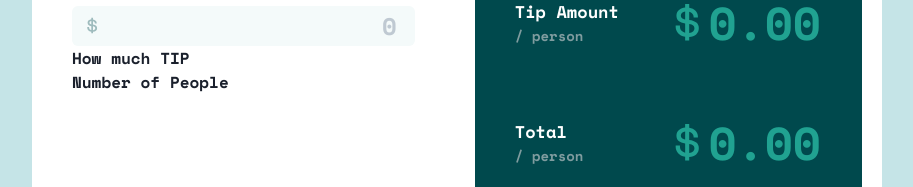
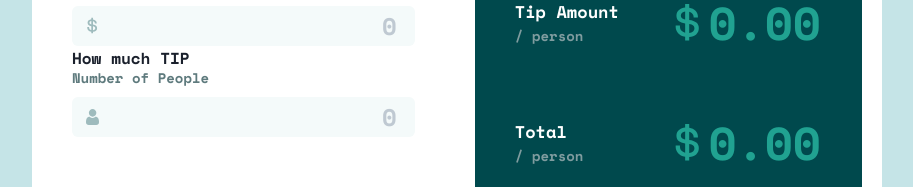
Before and after one commit to a-zajonc/tip-calculator-app, a React (Create React App) app: page / in a window 1280 px wide. Shown: the part 288-475 px from the top of the page, without its empty margins (183-1096 px from the left). Built offline with nearby package versions, Linux system fonts and the light colour scheme.

Commit message:
Add Number of People Input

```diff
--- a/src/Components/Images/index.js
+++ b/src/Components/Images/index.js
@@ -1,3 +1,7 @@
 export const dollarSign = <svg xmlns="http://www.w3.org/2000/svg" width="11" height="17">
     <path fill="#9EBBBD" d="M6.016 16.328v-1.464c1.232-.08 2.22-.444 2.964-1.092.744-.648 1.116-1.508 1.116-2.58v-.144c0-.992-.348-1.772-1.044-2.34-.696-.568-1.708-.932-3.036-1.092V4.184c.56.144 1.012.4 1.356.768.344.368.516.816.516 1.344v.288h1.824v-.432c0-.448-.088-.876-.264-1.284a3.783 3.783 0 00-.744-1.116A4.251 4.251 0 007.54 2.9a5.324 5.324 0 00-1.524-.492V.872H4.288V2.36a5.532 5.532 0 00-1.416.324c-.448.168-.84.392-1.176.672-.336.28-.604.616-.804 1.008-.2.392-.3.844-.3 1.356v.144c0 .96.316 1.708.948 2.244.632.536 1.548.884 2.748 1.044v3.912c-.704-.16-1.248-.472-1.632-.936-.384-.464-.576-1.08-.576-1.848v-.288H.256v.576c0 .464.08.924.24 1.38.16.456.404.88.732 1.272.328.392.744.728 1.248 1.008s1.108.476 1.812.588v1.512h1.728zM4.288 7.424c-.688-.128-1.164-.332-1.428-.612-.264-.28-.396-.644-.396-1.092 0-.464.176-.832.528-1.104.352-.272.784-.448 1.296-.528v3.336zm1.728 5.712V9.344c.768.128 1.328.328 1.68.6.352.272.528.688.528 1.248 0 .544-.196.984-.588 1.32-.392.336-.932.544-1.62.624z"/>
     </svg>
+
+export const personSign = <svg xmlns="http://www.w3.org/2000/svg" width="13" height="16">
+        <path fill="#9EBBBD" d="M9.573 7.729c.406 0 .784.07 1.126.209.342.14.639.33.881.569.232.227.438.503.614.82a5.1 5.1 0 01.407.949c.097.312.178.654.242 1.016.062.359.105.699.126 1.011.02.307.031.624.031.945 0 .836-.259 1.512-.768 2.01-.504.492-1.17.742-1.98.742H2.748c-.81 0-1.477-.25-1.98-.742C.259 14.76 0 14.084 0 13.248c0-.322.01-.64.032-.945.02-.312.063-.652.126-1.01.063-.363.144-.705.242-1.017.1-.323.238-.643.407-.948.176-.318.382-.594.613-.821.243-.238.54-.43.882-.57.342-.138.72-.208 1.125-.208.16 0 .313.067.61.265.183.123.397.264.636.421.204.134.48.259.822.372.333.11.671.167 1.005.167a3.19 3.19 0 001.006-.167c.341-.113.618-.238.822-.372l.636-.42c.296-.2.45-.266.61-.266zM6.598 0C7.63 0 8.522.38 9.252 1.129s1.1 1.666 1.1 2.724c0 1.06-.37 1.976-1.1 2.725-.73.75-1.623 1.13-2.654 1.13-1.03 0-1.924-.38-2.653-1.13-.73-.749-1.1-1.666-1.1-2.725 0-1.058.37-1.975 1.1-2.724C4.675.379 5.567 0 6.598 0z"/>
+    </svg>
--- a/src/Components/PeopleNumberInput/index.js
+++ b/src/Components/PeopleNumberInput/index.js
@@ -1,5 +1,19 @@
-import { Box } from "@chakra-ui/react";
+import { Box , Heading, Input, InputGroup, InputLeftElement} from "@chakra-ui/react";
+import { personSign } from "../Images";
 
 export function PeopleNumberInput() {
-    return <Box fontFamily="Space Mono">Number of People</Box>
+    return <Box fontFamily="Space Mono">
+    <Heading fontFamily="Space Mono" fontSize="14px" color="#5E7A7D" pb="10px">
+        Number of People
+        </Heading>
+        <InputGroup>
+        <InputLeftElement
+      pointerEvents='none'
+      children={personSign}
+    />
+        <Input variant="filled" color="#7F9C9F"
+_placeholder={{ opacity: 0.4}} focusBorderColor="crimson"
+        backgroundColor="#F4FAFA"  fontSize="24px" placeholder="0" textAlign="end"/>
+        </InputGroup>
+        </Box>
 }
```
